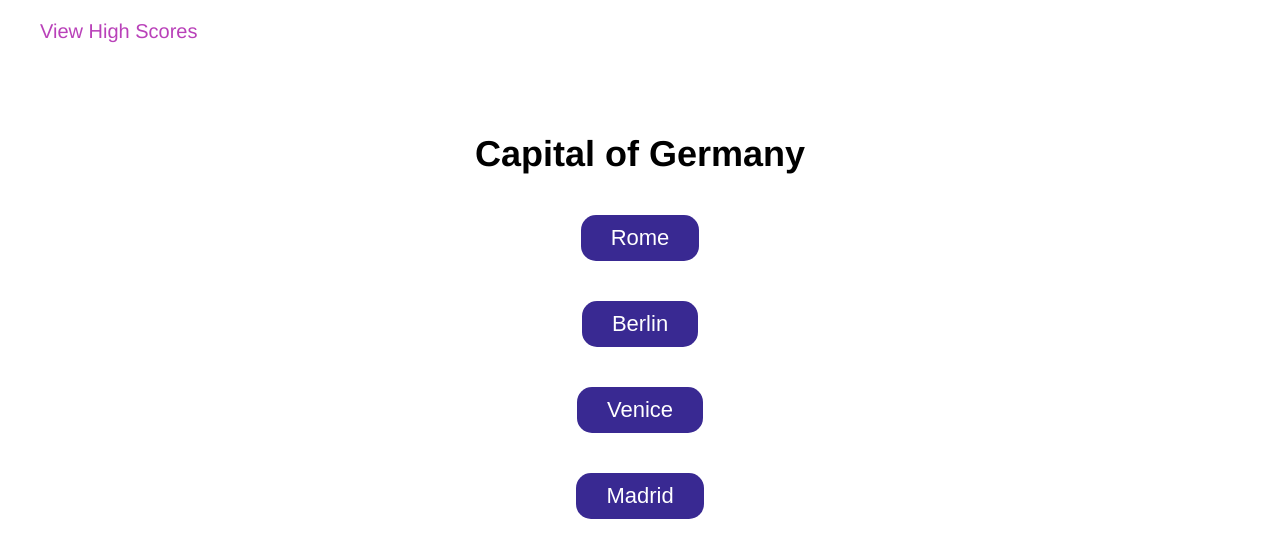
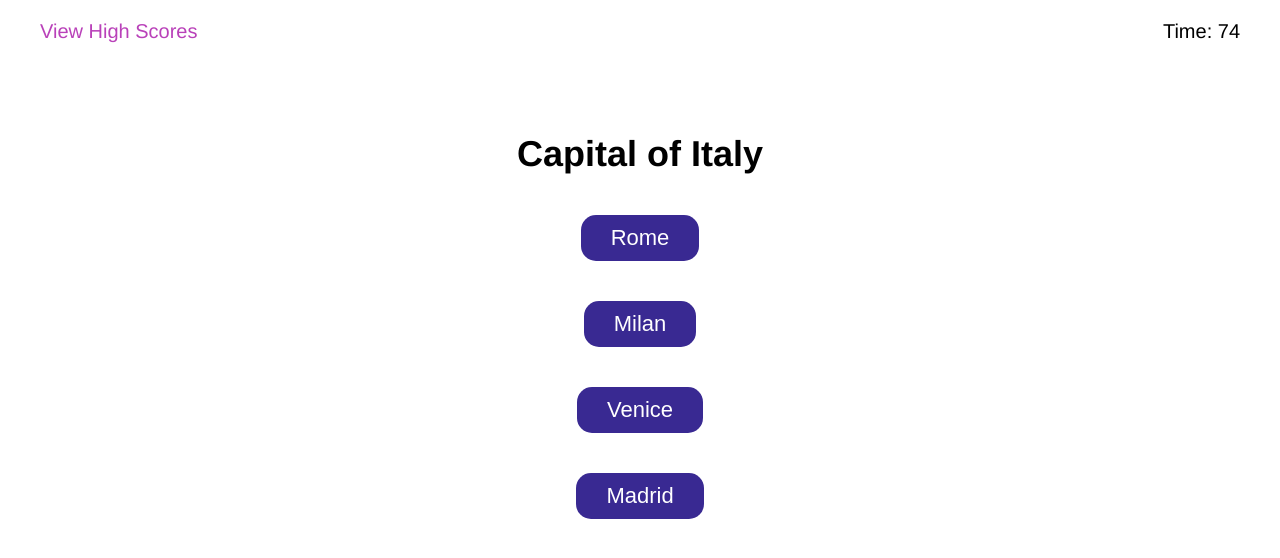
Before and after one commit to jamwalab/quiz, a plain HTML site: page index.html in a window 1280 px wide. Both pictures are taken after a click on the button "Start Quiz". Drawn offline with Linux system fonts and the light colour scheme.

Commit message:
quiz logic wip5

```diff
--- a/assets/js/script.js
+++ b/assets/js/script.js
@@ -1,4 +1,6 @@
 var myDisplay = document.querySelector("#displayBox");
+var startTime = 0;
+var qCounter = 0
 
 var questions = [
     {
@@ -97,17 +99,59 @@ var intro = function(event) {
 
 window.addEventListener("load", intro);
 
+var timeLeft = function() {
+    document.querySelector("#timer").innerHTML = "Time: " + startTime;
+    startTime--;
+    console.log("out");
+}
+
 var btnClickHandler = function(event) {
     var targetEl = event.target;
     if (targetEl.matches(".startQuiz")) {
+        startTime = 75;
+        qCounter = 0;
+        var quizTimer = setInterval(timeLeft, 1000);
         playQuiz();
-        console.log("I am here");
+        console.log("I am here in ckickHandler");
     }
+    if (targetEl.matches(".inQuiz")) {
+        if (targetEl.textContent !== questions[qCounter].ans) {
+            startTime -= 10;
+        }
+        qCounter++;
+        playQuiz();
+    }
+}
+
+var answerLogic = function() {
+
 }
 
 var playQuiz = function() {
 
-    for (var i=0; i<questions.length; i++) {
+    if (qCounter <questions.length) {
+        var myContainer = document.createElement("div");
+        var btnContainer = document.createElement("div");
+
+        btnContainer.className = "btnContainer";
+        myContainer.className = "display";
+
+        var heading = pageHeader(questions[qCounter].quest);
+
+        var btnContainer = pageButtons(questions[qCounter].option, "inQuiz");
+
+        myContainer.appendChild(heading);
+        myContainer.appendChild(btnContainer);
+
+        myDisplay.addEventListener("click", btnClickHandler);
+
+        console.log(myContainer);
+        displayThis(myContainer);
+    } else {
+        console.log("Quiz end");
+    }
+
+    /*for (var i=0; i<questions.length; i++) {
         var myContainer = document.createElement("div");
         var btnContainer = document.createElement("div");
 
@@ -119,23 +163,25 @@ var playQuiz = function() {
         //heading.textContent = questions[i].quest;
         var heading = pageHeader(questions[i].quest);
 
-        /*for (var j=0; j<questions[i].option.length; j++) {
+        for (var j=0; j<questions[i].option.length; j++) {
             var buttonStarQuiz = document.createElement("button");
             buttonStarQuiz.setAttribute("type", "submit");
             buttonStarQuiz.className = "btn";
             buttonStarQuiz.textContent = questions[i].option[j];
             //https://forum.freecodecamp.org/t/why-my-for-loop-doesnt-repeat-the-div-10-times/340676 cloneNode
             btnContainer.appendChild(buttonStarQuiz.cloneNode(true));
-        }*/
+        }
 
         var btnContainer = pageButtons(questions[i].option, "inQuiz");
 
         myContainer.appendChild(heading);
         myContainer.appendChild(btnContainer);
 
+        myDisplay.addEventListener("click", btnClickHandler);
+
         console.log(myContainer);
         displayThis(myContainer);
-    }
+    }*/
 
 }
 
--- a/index.html
+++ b/index.html
@@ -10,7 +10,7 @@
 <body>
     <header>
         <div class="highScore">View High Scores</div>
-        <div class="timer"></div>
+        <div id="timer"></div>
     </header>
     <main id="displayBox"></main>
     <script src="./assets/js/script.js"></script>
```
